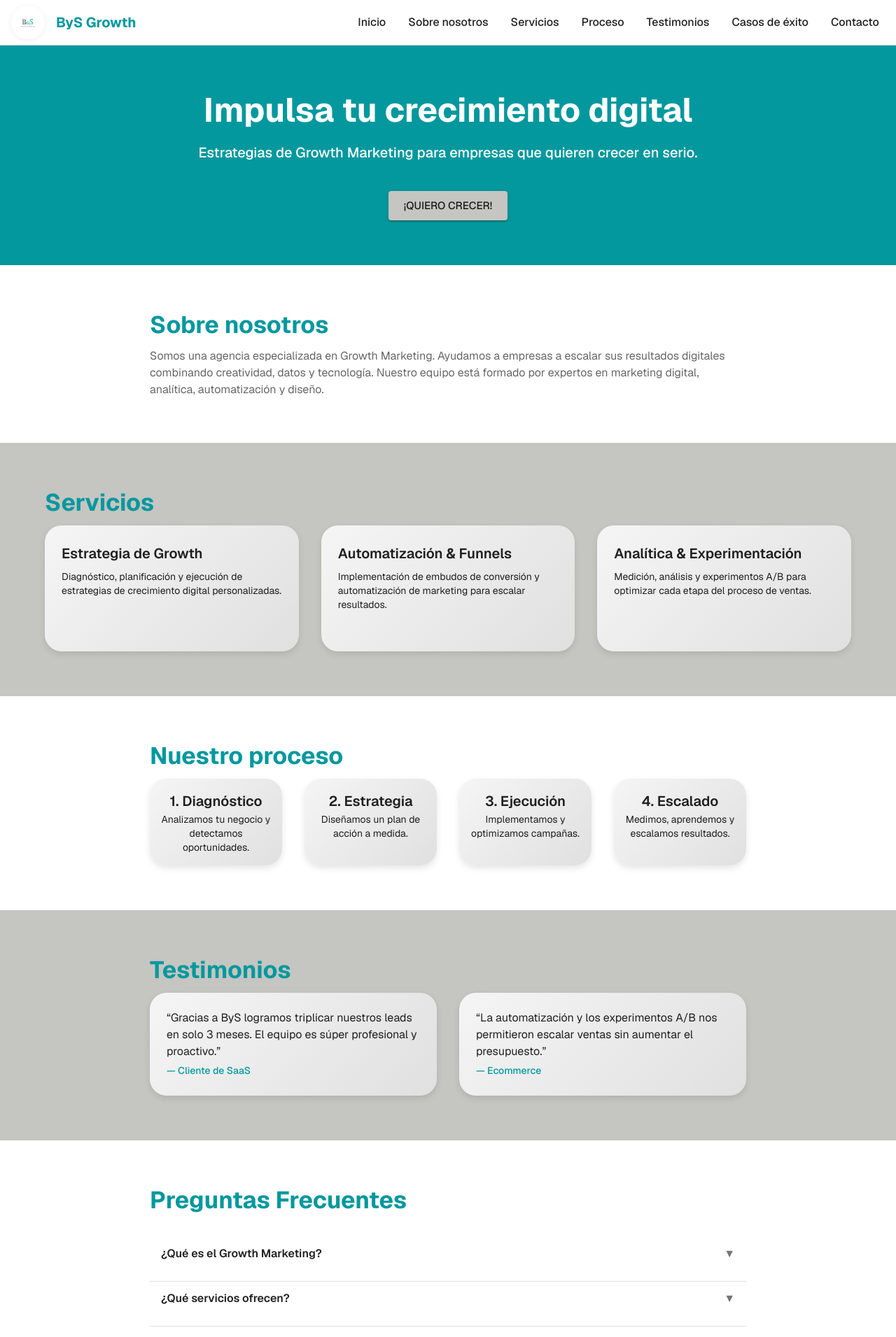
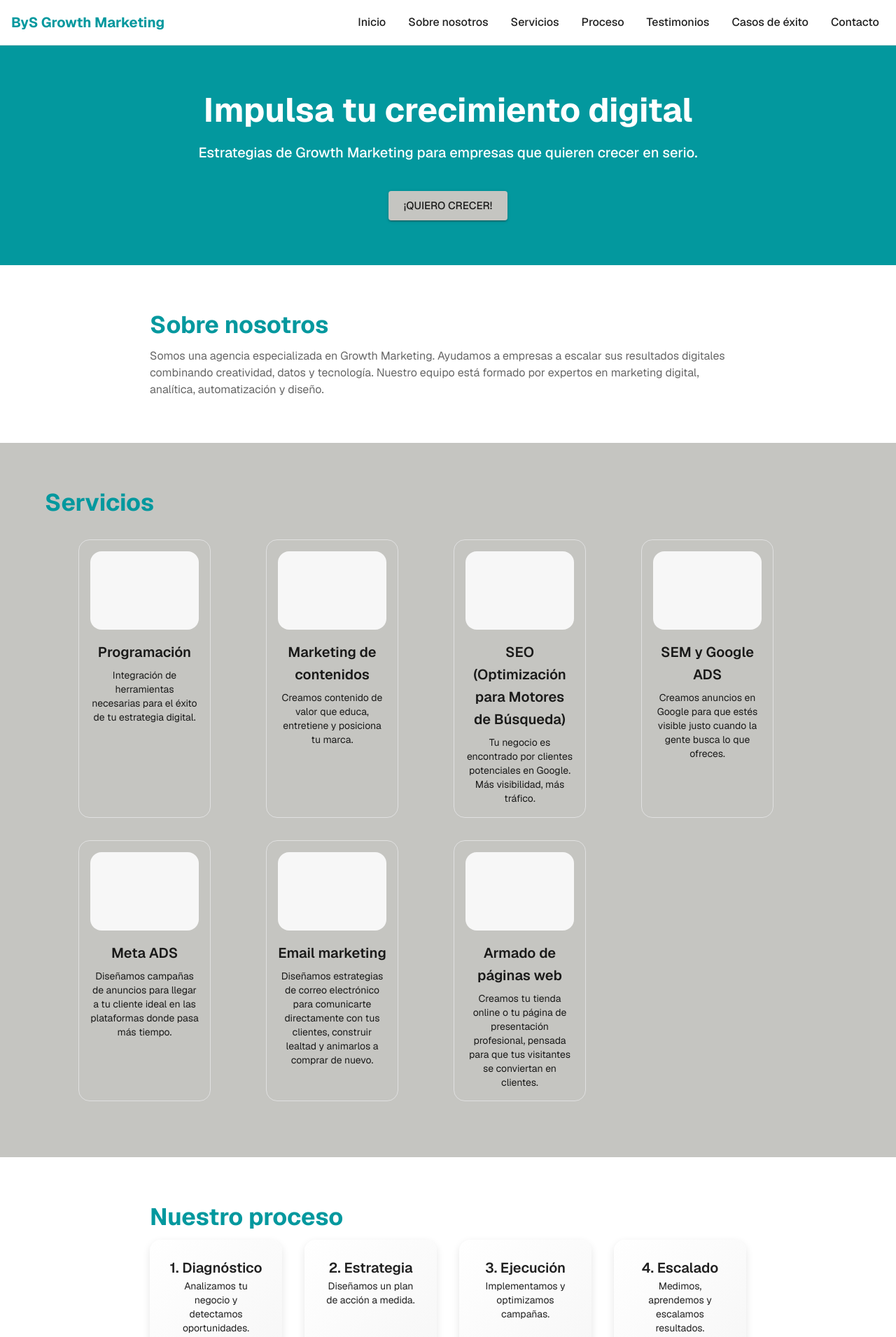
Before and after one commit to smilladev/ByS, a Next.js app in the folder web/: page / in a window 1280 px wide. Shown: the top 1911 px of the page at 70% size. Built offline with nearby package versions, Linux system fonts and the light colour scheme.

Commit message:
Ajustes 23-07

```diff
--- a/web/src/app/page.tsx
+++ b/web/src/app/page.tsx
@@ -20,15 +20,15 @@ export default function Home() {
     { label: 'Contacto', href: '#contacto' },
   ];
 
-  // Updated styles for a modern, dynamic, and sober design
+  // Updated styles for modules with reduced border radius
   const moduleStyles = {
-    borderRadius: 6, // Subtle rounded corners
-    boxShadow: '0 4px 10px rgba(0, 0, 0, 0.1)', // Soft shadow for depth
-    background: 'linear-gradient(135deg, #f5f5f5 0%, #e0e0e0 100%)', // Subtle gradient for texture
+    borderRadius: 4, // Reduced border radius for a sharper look
+    boxShadow: '0 4px 12px rgba(0, 0, 0, 0.1)', // Soft shadow for depth
+    background: 'linear-gradient(135deg, #ffffff 0%, #f7f7f7 100%)', // Light gradient for a clean look
     transition: 'transform 0.3s ease, box-shadow 0.3s ease', // Smooth hover animation
     '&:hover': {
-      transform: 'scale(1.02)', // Slight zoom on hover
-      boxShadow: '0 6px 15px rgba(0, 0, 0, 0.15)', // Enhanced shadow on hover
+      transform: 'translateY(-4px)', // Subtle lift on hover
+      boxShadow: '0 6px 20px rgba(0, 0, 0, 0.15)', // Enhanced shadow on hover
     },
   };
 
@@ -37,16 +37,9 @@ export default function Home() {
       {/* Navbar */}
       <AppBar position="sticky" color="default" elevation={0} sx={{ bgcolor: '#fff', borderBottom: '1px solid #e0e0e0' }}>
         <Toolbar sx={{ display: 'flex', justifyContent: 'space-between', alignItems: 'center', px: { xs: 1, sm: 2 } }}>
-          <Link href="#hero" style={{ textDecoration: 'none' }}>
-            <Box sx={{ display: 'flex', alignItems: 'center' }}>
-              <Box sx={{ width: 48, height: 48, borderRadius: '50%', overflow: 'hidden', mr: 2, bgcolor: '#fff', boxShadow: '0 2px 8px #0001', display: 'flex', alignItems: 'center', justifyContent: 'center' }}>
-                <Image src="/images/Logo.png" alt="ByS Growth Marketing Logo" width={48} height={48} style={{ width: '100%', height: '100%', objectFit: 'cover' }} priority />
-              </Box>
-              <Typography variant="h6" color="primary" fontWeight={700} sx={{ display: { xs: 'none', sm: 'block' } }}>
-                ByS Growth
-              </Typography>
-            </Box>
-          </Link>
+          <Typography variant="h6" color="primary" fontWeight={700}>
+            ByS Growth Marketing
+          </Typography>
           {/* Desktop links */}
           <Box sx={{ display: { xs: 'none', md: 'flex' }, gap: 2 }}>
             {navLinks.map(link => (
@@ -138,46 +131,57 @@ export default function Home() {
             color="primary"
             fontWeight={700}
             gutterBottom
+            textAlign="left"
+            sx={{ mb: 4 }}
           >
             Servicios
           </Typography>
           <Box
             display="grid"
-            gap={4}
+            gap={2}
             sx={{
               gridTemplateColumns: {
                 xs: '1fr',
-                md: 'repeat(3, 1fr)'
-              }
+                md: 'repeat(2, 1fr)',
+                lg: 'repeat(4, 1fr)'
+              },
+              justifyContent: 'center',
+              px: { xs: 2, md: 4, lg: 6 },
+              textAlign: 'center'
             }}
           >
-            <Paper elevation={3} sx={{ ...moduleStyles, p: 3, minHeight: 180 }}>
-              <Typography variant="h6" fontWeight={600} gutterBottom>
-                Estrategia de Growth
-              </Typography>
-              <Typography variant="body2">
-                Diagnóstico, planificación y ejecución de estrategias de
-                crecimiento digital personalizadas.
-              </Typography>
-            </Paper>
-            <Paper elevation={3} sx={{ ...moduleStyles, p: 3, minHeight: 180 }}>
-              <Typography variant="h6" fontWeight={600} gutterBottom>
-                Automatización & Funnels
-              </Typography>
-              <Typography variant="body2">
-                Implementación de embudos de conversión y automatización de
-                marketing para escalar resultados.
-              </Typography>
-            </Paper>
-            <Paper elevation={3} sx={{ ...moduleStyles, p: 3, minHeight: 180 }}>
-              <Typography variant="h6" fontWeight={600} gutterBottom>
-                Analítica & Experimentación
-              </Typography>
-              <Typography variant="body2">
-                Medición, análisis y experimentos A/B para optimizar cada etapa
-                del proceso de ventas.
-              </Typography>
-            </Paper>
+            {[{
+              title: "Programación",
+              description: "Integración de herramientas necesarias para el éxito de tu estrategia digital.",
+            }, {
+              title: "Marketing de contenidos",
+              description: "Creamos contenido de valor que educa, entretiene y posiciona tu marca.",
+            }, {
+              title: "SEO (Optimización para Motores de Búsqueda)",
+              description: "Tu negocio es encontrado por clientes potenciales en Google. Más visibilidad, más tráfico.",
+            }, {
+              title: "SEM y Google ADS",
+              description: "Creamos anuncios en Google para que estés visible justo cuando la gente busca lo que ofreces.",
+            }, {
+              title: "Meta ADS",
+              description: "Diseñamos campañas de anuncios para llegar a tu cliente ideal en las plataformas donde pasa más tiempo.",
+            }, {
+              title: "Email marketing",
+              description: "Diseñamos estrategias de correo electrónico para comunicarte directamente con tus clientes, construir lealtad y animarlos a comprar de nuevo.",
+            }, {
+              title: "Armado de páginas web",
+              description: "Creamos tu tienda online o tu página de presentación profesional, pensada para que tus visitantes se conviertan en clientes.",
+            }].map((service, index) => (
+              <Box key={index} sx={{ border: '1px solid #e0e0e0', borderRadius: 4, p: 2, width: '75%', mb: 2 }}>
+                <Box sx={{ height: 112.5, bgcolor: '#f7f7f7', borderRadius: 4, mb: 2 }} />
+                <Typography variant="h6" fontWeight={600} gutterBottom>
+                  {service.title}
+                </Typography>
+                <Typography variant="body2">
+                  {service.description}
+                </Typography>
+              </Box>
+            ))}
           </Box>
         </Container>
       </Box>
@@ -204,7 +208,7 @@ export default function Home() {
               }
             }}
           >
-            <Paper elevation={2} sx={{ ...moduleStyles, p: 2, textAlign: "center" }}>
+            <Paper elevation={2} sx={{ ...moduleStyles, p: 3, textAlign: "center" }}>
               <Typography variant="h6" fontWeight={600}>
                 1. Diagnóstico
               </Typography>
@@ -212,7 +216,7 @@ export default function Home() {
                 Analizamos tu negocio y detectamos oportunidades.
               </Typography>
             </Paper>
-            <Paper elevation={2} sx={{ ...moduleStyles, p: 2, textAlign: "center" }}>
+            <Paper elevation={2} sx={{ ...moduleStyles, p: 3, textAlign: "center" }}>
               <Typography variant="h6" fontWeight={600}>
                 2. Estrategia
               </Typography>
@@ -220,7 +224,7 @@ export default function Home() {
                 Diseñamos un plan de acción a medida.
               </Typography>
             </Paper>
-            <Paper elevation={2} sx={{ ...moduleStyles, p: 2, textAlign: "center" }}>
+            <Paper elevation={2} sx={{ ...moduleStyles, p: 3, textAlign: "center" }}>
               <Typography variant="h6" fontWeight={600}>
                 3. Ejecución
               </Typography>
@@ -228,7 +232,7 @@ export default function Home() {
                 Implementamos y optimizamos campañas.
               </Typography>
             </Paper>
-            <Paper elevation={2} sx={{ ...moduleStyles, p: 2, textAlign: "center" }}>
+            <Paper elevation={2} sx={{ ...moduleStyles, p: 3, textAlign: "center" }}>
               <Typography variant="h6" fontWeight={600}>
                 4. Escalado
               </Typography>
@@ -240,52 +244,8 @@ export default function Home() {
         </Container>
       </Box>
 
-      {/* Testimonios */}
-      <Box id="testimonios" sx={{ bgcolor: "secondary.main", py: 8 }}>
-        <Container maxWidth="md">
-          <Typography
-            variant="h4"
-            component="h2"
-            color="primary"
-            fontWeight={700}
-            gutterBottom
-          >
-            Testimonios
-          </Typography>
-          <Box
-            display="grid"
-            gap={4}
-            sx={{
-              gridTemplateColumns: {
-                xs: '1fr',
-                md: '1fr 1fr'
-              }
-            }}
-          >
-            <Paper elevation={1} sx={{ ...moduleStyles, p: 3 }}>
-              <Typography variant="body1" gutterBottom>
-                “Gracias a ByS logramos triplicar nuestros leads en solo 3
-                meses. El equipo es súper profesional y proactivo.”
-              </Typography>
-              <Typography variant="subtitle2" color="primary">
-                — Cliente de SaaS
-              </Typography>
-            </Paper>
-            <Paper elevation={1} sx={{ ...moduleStyles, p: 3 }}>
-              <Typography variant="body1" gutterBottom>
-                “La automatización y los experimentos A/B nos permitieron escalar
-                ventas sin aumentar el presupuesto.”
-              </Typography>
-              <Typography variant="subtitle2" color="primary">
-                — Ecommerce
-              </Typography>
-            </Paper>
-          </Box>
-        </Container>
-      </Box>
-
       {/* FAQ - Preguntas Frecuentes */}
-      <Box id="faq" sx={{ bgcolor: "#fff", py: 8 }}>
+      <Box id="faq" sx={{ bgcolor: "#f7f7f7", py: 8 }}>
         <Container maxWidth="md">
           <Typography
             variant="h4"
@@ -352,12 +312,12 @@ export default function Home() {
       </Box>
 
       {/* Carrusel de imágenes */}
-      <Box id="carrusel" sx={{ bgcolor: "#fff", py: 8 }}>
+      <Box id="carrusel" sx={{ bgcolor: "primary.main", color: "#fff", py: 8 }}>
         <Container maxWidth="lg">
           <Typography
             variant="h4"
             component="h2"
-            color="primary"
+            color="inherit" // Ensures text color adapts to the section's color
             fontWeight={700}
             gutterBottom
           >
```
